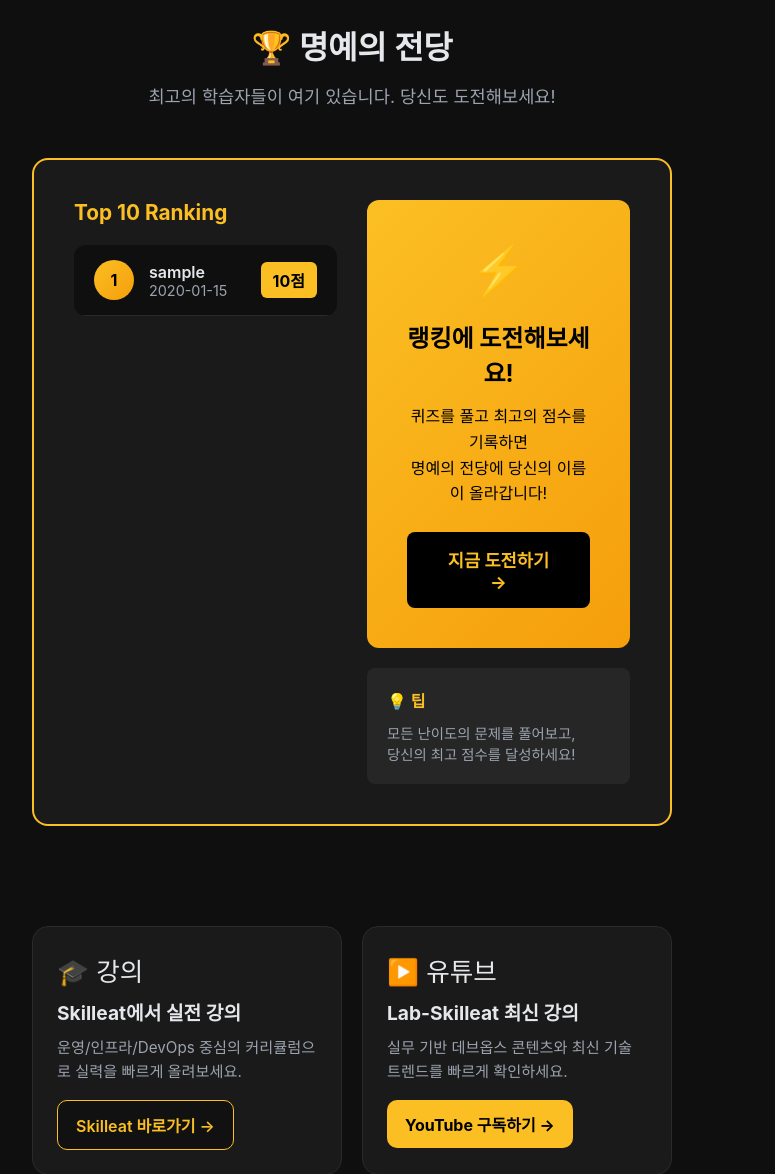
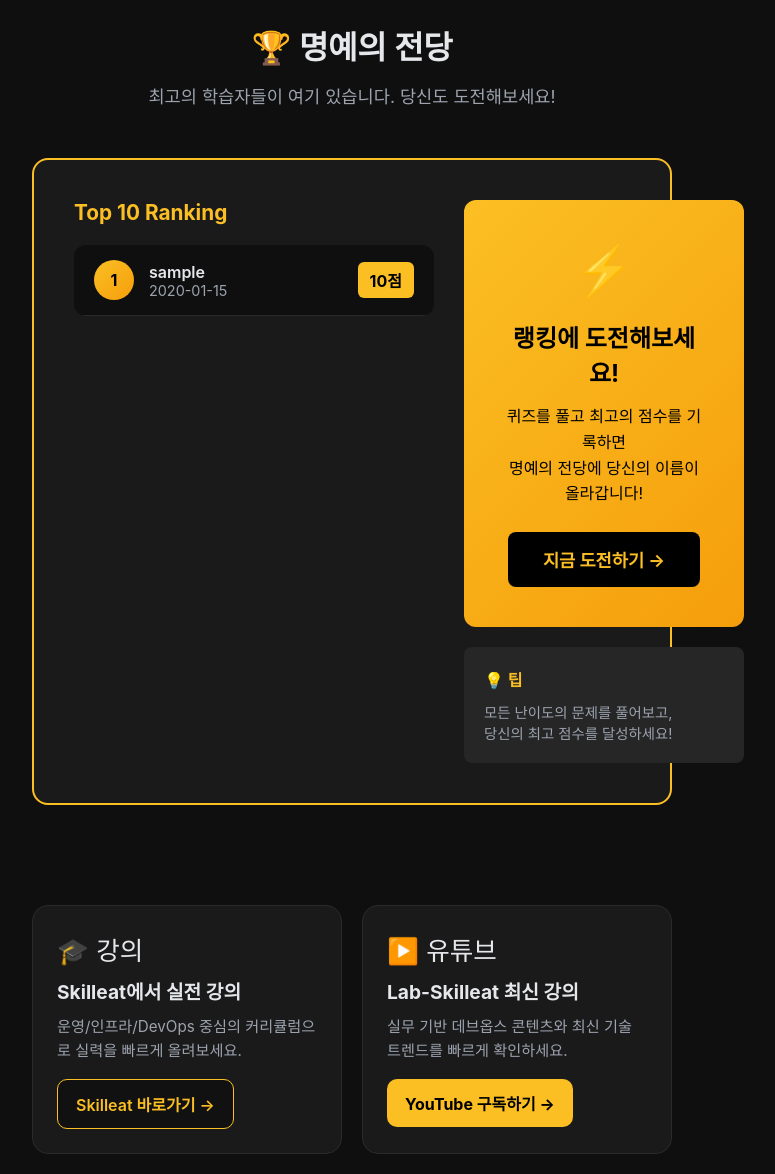
Before and after one commit to keepcraft-go/labForSkilleat, a Flask app: page / in a window 1280 px wide. Shown: the part 622-1796 px from the top of the page, without its empty margins (288-1063 px from the left). Run offline with Flask 3, Linux system fonts and the light colour scheme; tables that the repository leaves empty hold one stand-in row (values such as "Sample post").

Commit message:
change some layout

```diff
--- a/app/routes/landing.py
+++ b/app/routes/landing.py
@@ -10,7 +10,7 @@ def landing():
     # 상위 10명의 랭킹 가져오기
     db = get_db()
     top_users = db.execute(
-        "SELECT nickname, best_score, updated_at, difficulty FROM hall_of_fame ORDER BY best_score DESC, updated_at ASC LIMIT 10"
+        "SELECT nickname, best_score, updated_at, difficulty FROM hall_of_fame ORDER BY best_score DESC, updated_at ASC LIMIT 5"
     ).fetchall()
 
     return render_template("landing.html", top_users=top_users)
--- a/app/templates/landing.html
+++ b/app/templates/landing.html
@@ -37,7 +37,7 @@
       </div>
 
       <div style="background: #1a1a1a; border: 2px solid #fbbf24; border-radius: 16px; padding: 40px; margin-bottom: 40px;">
-        <div style="display: grid; grid-template-columns: 1fr 1fr; gap: 30px;">
+        <div style="display: grid; grid-template-columns: minmax(360px, 1fr) minmax(280px, 360px); gap: 30px;">
           <!-- 좌측: 랭킹 테이블 -->
           <div>
             <h3 style="color: #fbbf24; margin-bottom: 20px; font-size: 1.3rem;">Top 10 Ranking</h3>
@@ -47,7 +47,7 @@
                   <div style="width: 40px; height: 40px; background: linear-gradient(135deg, #fbbf24 0%, #f59e0b 100%); border-radius: 50%; display: flex; align-items: center; justify-content: center; font-weight: bold; color: #000; flex-shrink: 0;">
                     {{ loop.index }}
                   </div>
-                  <div style="flex: 1; min-width: 0;">
+                  <div style="flex: 1; min-width: 0; max-width: 220px;">
                     <div style="color: #e5e7eb; font-weight: 600; overflow: hidden; text-overflow: ellipsis; white-space: nowrap;">
                       {{ user['nickname'] }}
                       {% set diff = {"easy":"하","medium":"중","hard":"상"}.get(user["difficulty"], "") %}
```
